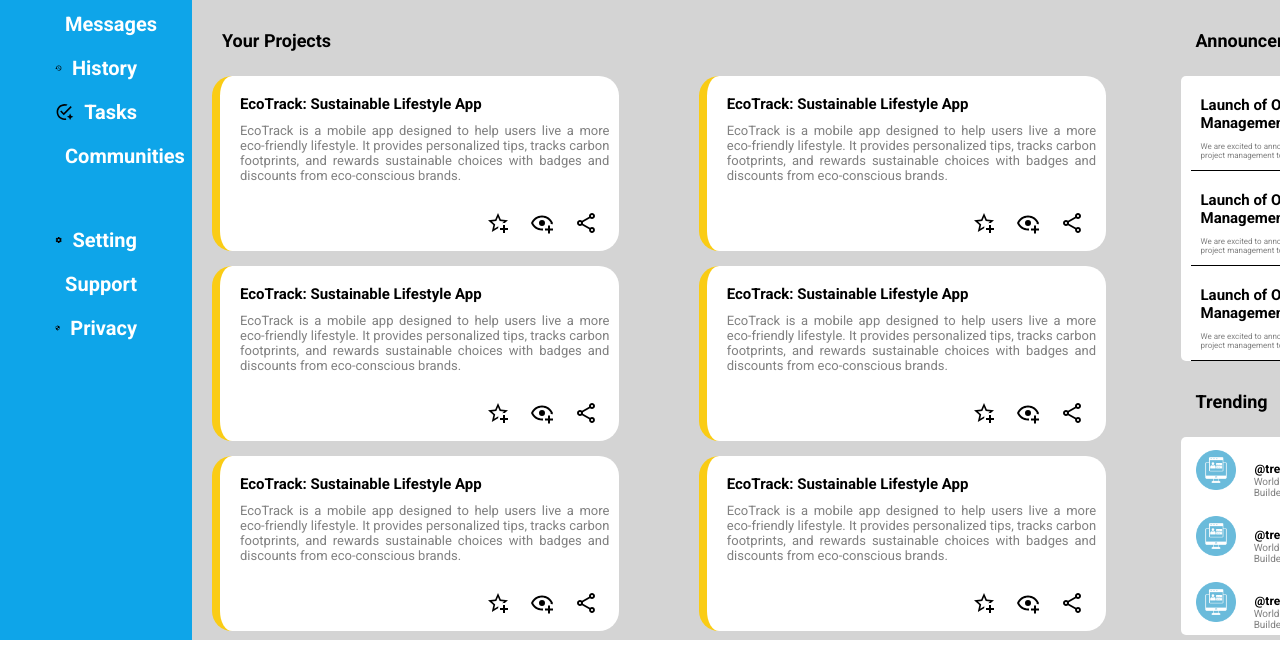
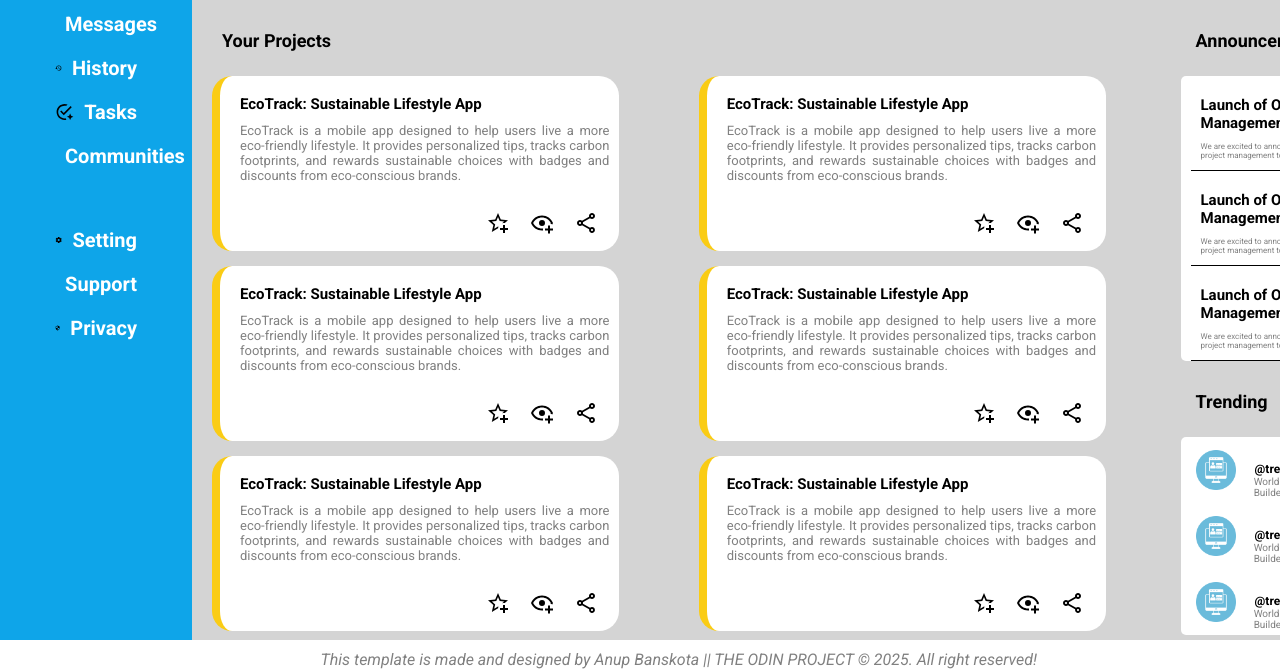
Before and after one commit to banskotanup/admin_dashboard, a plain HTML site: page index.html in a window 1280 px wide. Shown: the part 160-829 px from the top of the page. Drawn offline with Linux system fonts and the light colour scheme; a web font is replaced by a local one.

Commit message:
Add footer

```diff
--- a/index.html
+++ b/index.html
@@ -191,6 +191,9 @@
                         </div>
                     </div>
                 </div>
+                <div class="footer">
+                    <p class="copyright-text">This template is made and designed by Anup Banskota || THE ODIN PROJECT © <script>document.write(new Date().getFullYear())</script>. All right reserved!</p>
+                </div>
             </div>
         </div>
     </div>
--- a/style.css
+++ b/style.css
@@ -252,3 +252,11 @@ h6{
     font-size: 10px;
     margin-left: 20%;
 }
+
+.footer{
+    color: gray;
+    text-align: center;
+    font-style: italic;
+    display: flex;
+    flex-direction: column;
+}
```
